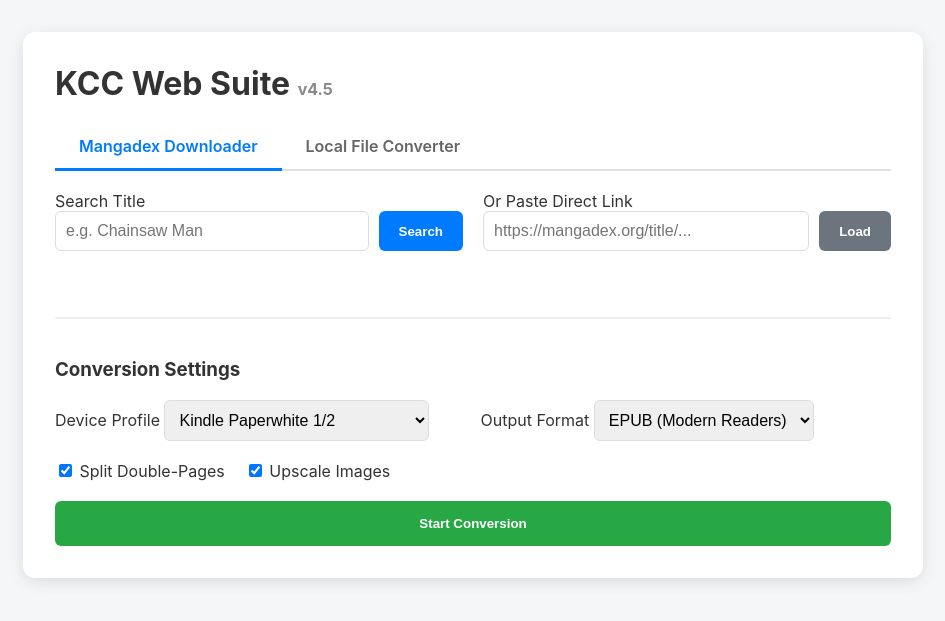
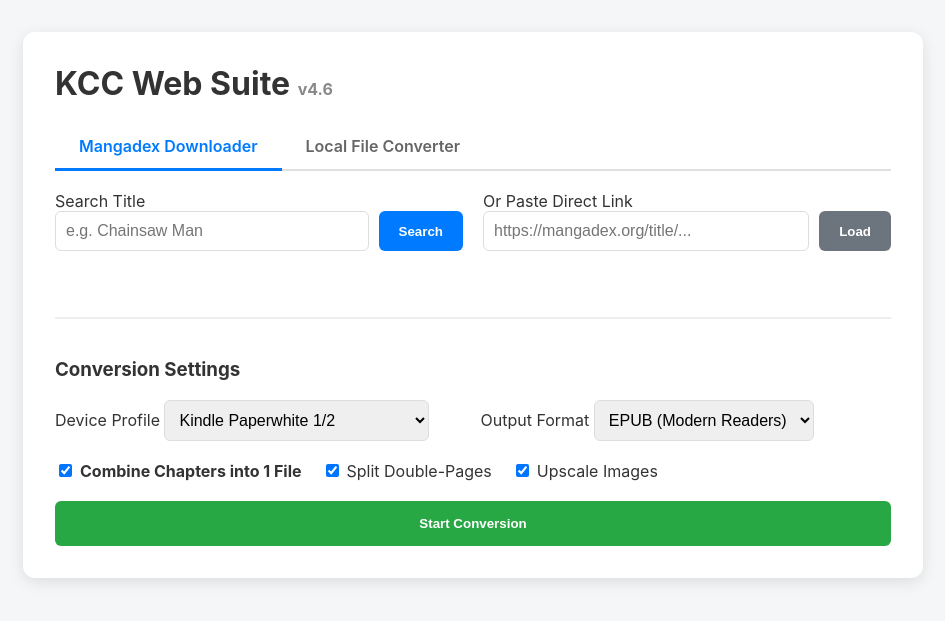
Before and after one commit to clownmandev/kcc-web, a Flask app: page / in a window 1280 px wide. Shown: the top 621 px of the page, without its empty margins (167-1112 px from the left). Run offline with Flask 3, Linux system fonts and the light colour scheme; parts of the project's set-up code (start-up, migrations or seed data) failed here and were passed over.

Commit message:
Update index.html

```diff
--- a/templates/index.html
+++ b/templates/index.html
@@ -3,7 +3,7 @@
 <head>
     <meta charset="UTF-8">
     <meta name="viewport" content="width=device-width, initial-scale=1.0">
-    <title>KCC Web Suite v4.5</title>
+    <title>KCC Web Suite v4.6</title>
     <style>
         body { font-family: -apple-system, BlinkMacSystemFont, "Segoe UI", Roboto, Helvetica, Arial, sans-serif; max-width: 900px; margin: 2rem auto; padding: 0 1rem; background: #f4f6f8; color: #333; }
         .container { background: white; padding: 2rem; border-radius: 12px; box-shadow: 0 4px 15px rgba(0,0,0,0.1); }
@@ -106,6 +106,7 @@
                 format: document.getElementById('kcc-format').value,
                 upscale: document.getElementById('kcc-upscale').checked,
                 splitter: document.getElementById('kcc-splitter').checked,
+                combine: document.getElementById('kcc-combine').checked, // NEW: Combine Flag
                 manga_style: 'true',
                 mode: currentMode
             });
@@ -144,7 +145,7 @@
 </head>
 <body>
     <div class="container">
-        <h1 style="margin-top:0;">KCC Web Suite <span style="font-size:0.5em; color:#888;">v4.5</span></h1>
+        <h1 style="margin-top:0;">KCC Web Suite <span style="font-size:0.5em; color:#888;">v4.6</span></h1>
 
         <div class="tabs">
             <div class="tab active" id="tab-mangadex" onclick="switchTab('mangadex')">Mangadex Downloader</div>
@@ -212,9 +213,19 @@
                 </div>
             </div>
 
-            <div style="display:flex; gap:20px; margin-bottom:20px;">
-                <label><input type="checkbox" id="kcc-splitter" checked> Split Double-Pages</label>
-                <label><input type="checkbox" id="kcc-upscale" checked> Upscale Images</label>
+            <div style="display:flex; gap:20px; margin-bottom:20px; flex-wrap:wrap;">
+                <label style="display:flex; align-items:center; cursor:pointer;">
+                    <input type="checkbox" id="kcc-combine" checked style="width:auto; margin-right:8px;">
+                    <b>Combine Chapters into 1 File</b>
+                </label>
+                <label style="display:flex; align-items:center; cursor:pointer;">
+                    <input type="checkbox" id="kcc-splitter" checked style="width:auto; margin-right:8px;">
+                    Split Double-Pages
+                </label>
+                <label style="display:flex; align-items:center; cursor:pointer;">
+                    <input type="checkbox" id="kcc-upscale" checked style="width:auto; margin-right:8px;">
+                    Upscale Images
+                </label>
             </div>
 
             <button onclick="startProcess()" style="width:100%; padding:15px; background:#28a745;">Start Conversion</button>
```
